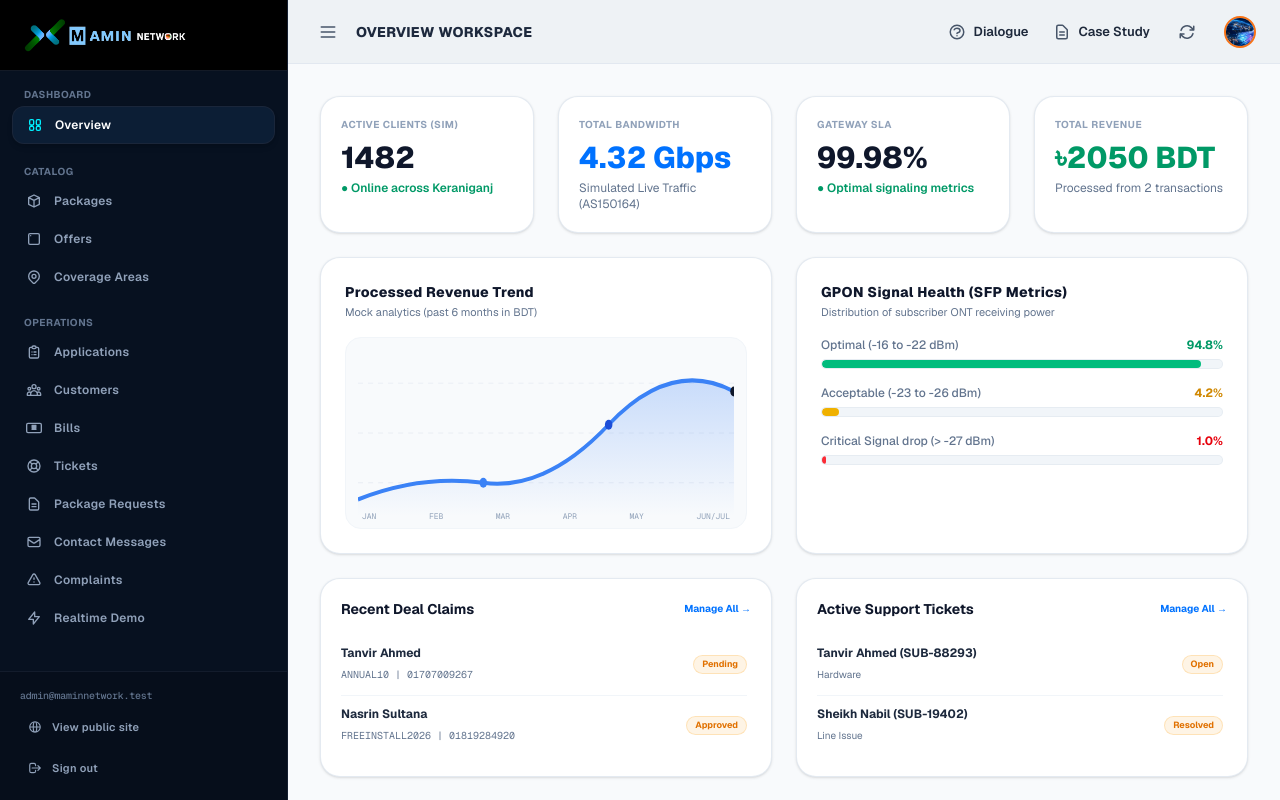
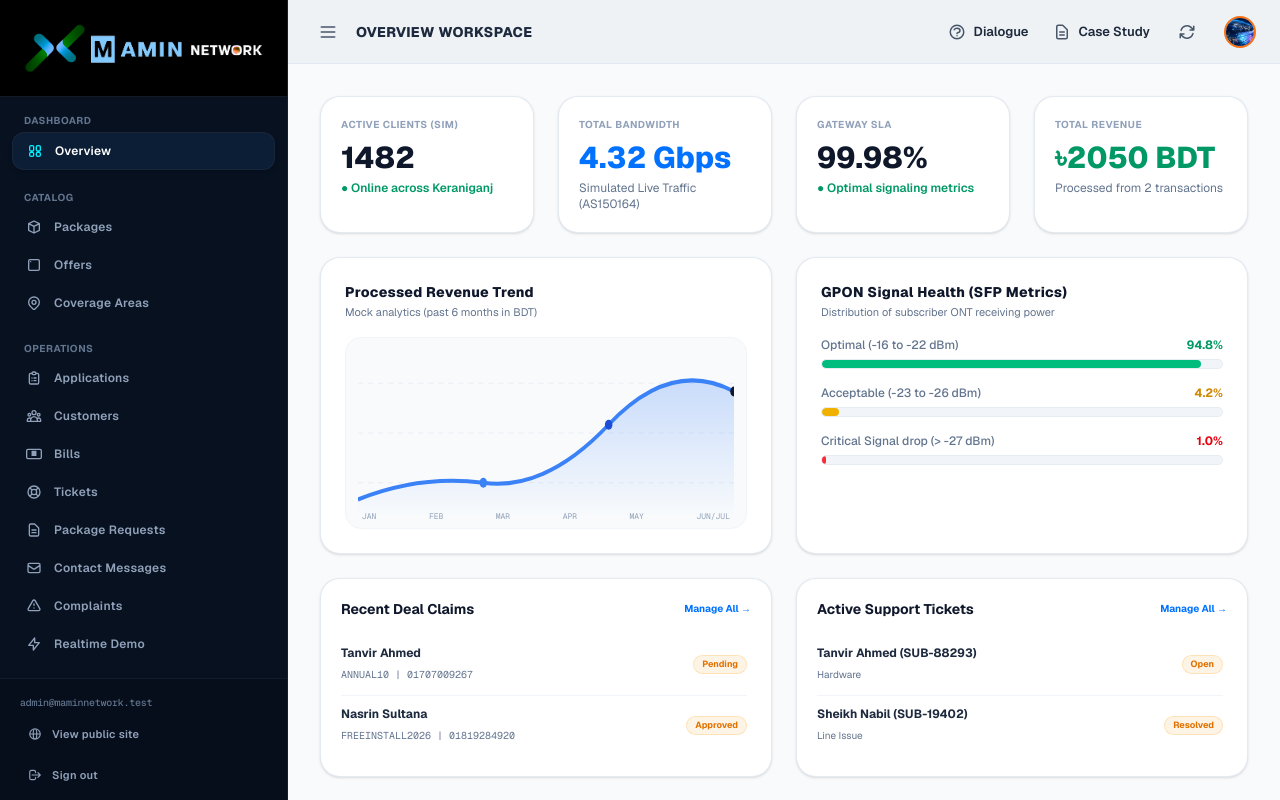
Before and after one commit to princeshiamofficial/M-Amin-Network, a Next.js app: page /admin/dashboard in a window 1280 px wide. Built offline with nearby package versions, Linux system fonts and the light colour scheme; sample sign-in values are in the browser's storage.

Commit message:
style: expand and enlarge brand logo inside black header area

```diff
--- a/src/components/AdminSidebar.tsx
+++ b/src/components/AdminSidebar.tsx
@@ -131,19 +131,18 @@ export default function AdminSidebar({ activeTab, setActiveTab, onSignOut, isCol
     <aside className={`flex-shrink-0 bg-[#071120] border-r border-[#1e293b]/60 flex flex-col h-screen overflow-y-auto transition-all duration-300 ${
       isCollapsed ? "w-20" : "w-72"
     }`}>
-      {/* Branded Header Area */}
-      <div className={`flex flex-col gap-3 py-4.5 border-b border-[#1e293b]/65 bg-black transition-all ${
-        isCollapsed ? "px-4 items-center justify-center" : "px-6"
+      <div className={`flex items-center justify-center py-5 border-b border-[#1e293b]/65 bg-black transition-all ${
+        isCollapsed ? "px-4" : "px-6"
       }`}>
         {isCollapsed ? (
-          <div className="w-10 h-10 rounded-lg bg-white flex items-center justify-center p-1.5 shadow-md flex-shrink-0 mx-auto">
+          <div className="w-10 h-10 rounded-lg bg-white flex items-center justify-center p-1.5 shadow-md flex-shrink-0">
             <img src="/Xlogo.png" alt="M Amin Network" className="w-full h-full object-contain" />
           </div>
         ) : (
           <img
             src="/logo.png"
             alt="M Amin Network"
-            className="h-8.5 w-auto object-contain self-start"
+            className="h-14 w-full object-contain"
             style={{ filter: "invert(1) hue-rotate(180deg)" }}
           />
         )}
```
